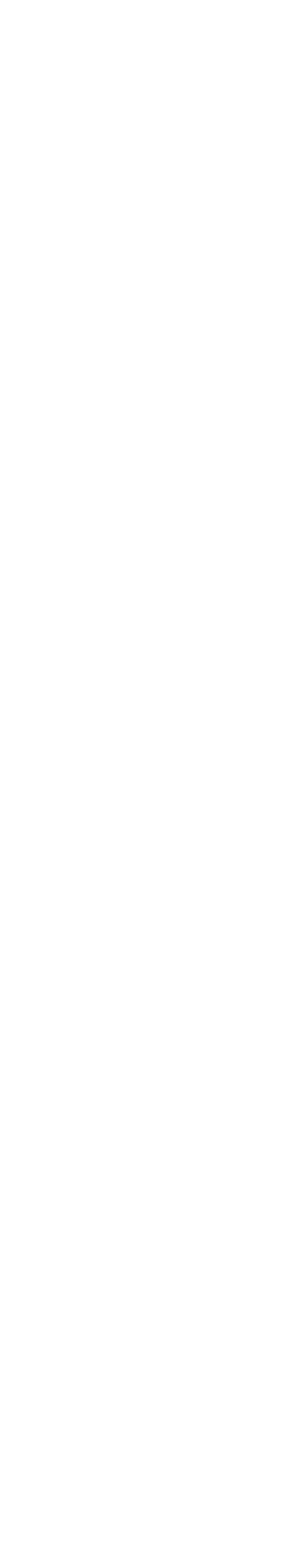
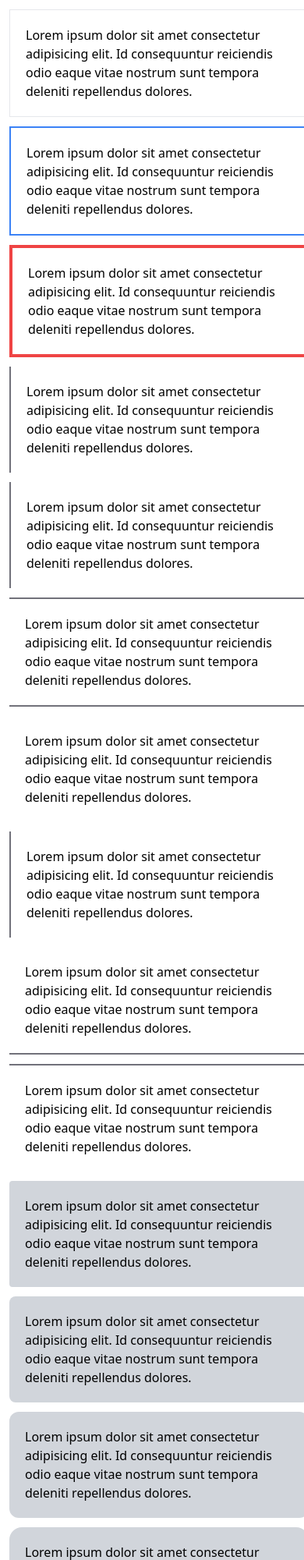
Before and after one commit to rongu/tailwind_ui, a plain HTML site: page 08-borders/index.html in a window 390 px wide. Shown: the top 2000 px of the page at 78% size. Before the commit the page ends 844 px from the top, so only its background shows below. Drawn offline with nearby package versions, Linux system fonts and the light colour scheme.

Commit message:
14. bororder and update container use way explain

```diff
--- a/08-borders/index.html
+++ b/08-borders/index.html
@@ -9,10 +9,105 @@
   </head>
   <body>
     <!-- Border Width & Colors -->
+    <div class="w-96 m-3 p-5 border">
+      Lorem ipsum dolor sit amet consectetur adipisicing elit. Id consequuntur
+      reiciendis odio eaque vitae nostrum sunt tempora deleniti repellendus
+      dolores.
+    </div>
+    <div class="w-96 m-3 p-5 border-2 border-blue-500">
+      Lorem ipsum dolor sit amet consectetur adipisicing elit. Id consequuntur
+      reiciendis odio eaque vitae nostrum sunt tempora deleniti repellendus
+      dolores.
+    </div>
+    <div class="w-96 m-3 p-5 border-4 border-red-500">
+      Lorem ipsum dolor sit amet consectetur adipisicing elit. Id consequuntur
+      reiciendis odio eaque vitae nostrum sunt tempora deleniti repellendus
+      dolores.
+    </div>
+    <div class="w-96 m-3 p-5 border-x-2 border-zinc-500">
+      Lorem ipsum dolor sit amet consectetur adipisicing elit. Id consequuntur
+      reiciendis odio eaque vitae nostrum sunt tempora deleniti repellendus
+      dolores.
+    </div>
+    <div class="w-96 m-3 p-5 border-x-2 border-zinc-500">
+      Lorem ipsum dolor sit amet consectetur adipisicing elit. Id consequuntur
+      reiciendis odio eaque vitae nostrum sunt tempora deleniti repellendus
+      dolores.
+    </div>
+    <div class="w-96 m-3 p-5 border-y-2 border-zinc-500">
+      Lorem ipsum dolor sit amet consectetur adipisicing elit. Id consequuntur
+      reiciendis odio eaque vitae nostrum sunt tempora deleniti repellendus
+      dolores.
+    </div>
+    <div class="w-96 m-3 p-5 border-r-2 border-zinc-500">
+      Lorem ipsum dolor sit amet consectetur adipisicing elit. Id consequuntur
+      reiciendis odio eaque vitae nostrum sunt tempora deleniti repellendus
+      dolores.
+    </div>
+    <div class="w-96 m-3 p-5 border-l-2 border-zinc-500">
+      Lorem ipsum dolor sit amet consectetur adipisicing elit. Id consequuntur
+      reiciendis odio eaque vitae nostrum sunt tempora deleniti repellendus
+      dolores.
+    </div>
+    <div class="w-96 m-3 p-5 border-b-2 border-zinc-500">
+      Lorem ipsum dolor sit amet consectetur adipisicing elit. Id consequuntur
+      reiciendis odio eaque vitae nostrum sunt tempora deleniti repellendus
+      dolores.
+    </div>
+    <div class="w-96 m-3 p-5 border-t-2 border-zinc-500">
+      Lorem ipsum dolor sit amet consectetur adipisicing elit. Id consequuntur
+      reiciendis odio eaque vitae nostrum sunt tempora deleniti repellendus
+      dolores.
+    </div>
 
     <!-- Border Radius -->
+    <div class="w-96 m-3 p-5 bg-gray-300 rounded">
+      Lorem ipsum dolor sit amet consectetur adipisicing elit. Id consequuntur
+      reiciendis odio eaque vitae nostrum sunt tempora deleniti repellendus
+      dolores.
+    </div>
+    <div class="w-96 m-3 p-5 bg-gray-300 rounded-lg">
+      Lorem ipsum dolor sit amet consectetur adipisicing elit. Id consequuntur
+      reiciendis odio eaque vitae nostrum sunt tempora deleniti repellendus
+      dolores.
+    </div>
+    <div class="w-96 m-3 p-5 bg-gray-300 rounded-xl">
+      Lorem ipsum dolor sit amet consectetur adipisicing elit. Id consequuntur
+      reiciendis odio eaque vitae nostrum sunt tempora deleniti repellendus
+      dolores.
+    </div>
+    <div class="w-96 m-3 p-5 bg-gray-300 rounded-2xl">
+      Lorem ipsum dolor sit amet consectetur adipisicing elit. Id consequuntur
+      reiciendis odio eaque vitae nostrum sunt tempora deleniti repellendus
+      dolores.
+    </div>
+    <div class="w-96 m-3 p-5 bg-gray-300 rounded-3xl">
+      Lorem ipsum dolor sit amet consectetur adipisicing elit. Id consequuntur
+      reiciendis odio eaque vitae nostrum sunt tempora deleniti repellendus
+      dolores.
+    </div>
+    <div class="w-96 m-3 p-5 bg-gray-300 rounded-full">
+      Lorem ipsum dolor sit amet consectetur adipisicing elit. Id consequuntur
+      reiciendis odio eaque vitae nostrum sunt tempora deleniti repellendus
+      dolores.
+    </div>
+
+    <!-- Specific Sides -->
+    <div class="w-96 m-3 p-5 bg-gray-300 rounded-t-xl">
+      Lorem ipsum dolor sit amet consectetur adipisicing elit. Id consequuntur
+      reiciendis odio eaque vitae nostrum sunt tempora deleniti repellendus
+      dolores.
+    </div>
+    <div class="w-96 m-3 p-5 bg-gray-300 rounded-b-xl">
+      Lorem ipsum dolor sit amet consectetur adipisicing elit. Id consequuntur
+      reiciendis odio eaque vitae nostrum sunt tempora deleniti repellendus
+      dolores.
+    </div>
 
     <!-- Outline -->
+    <button class="outline outline-offset-2 outline-1">Button 1</button>
+    <button class="outline outline-offset-2 outline-2">Button 2</button>
+    <button class="outline outline-offset-2 outline-4">Button 3</button>
   </body>
 </html>
 
```
Also changed, not shown: 03-container-spacing/index.html (+28 -0 lines).
